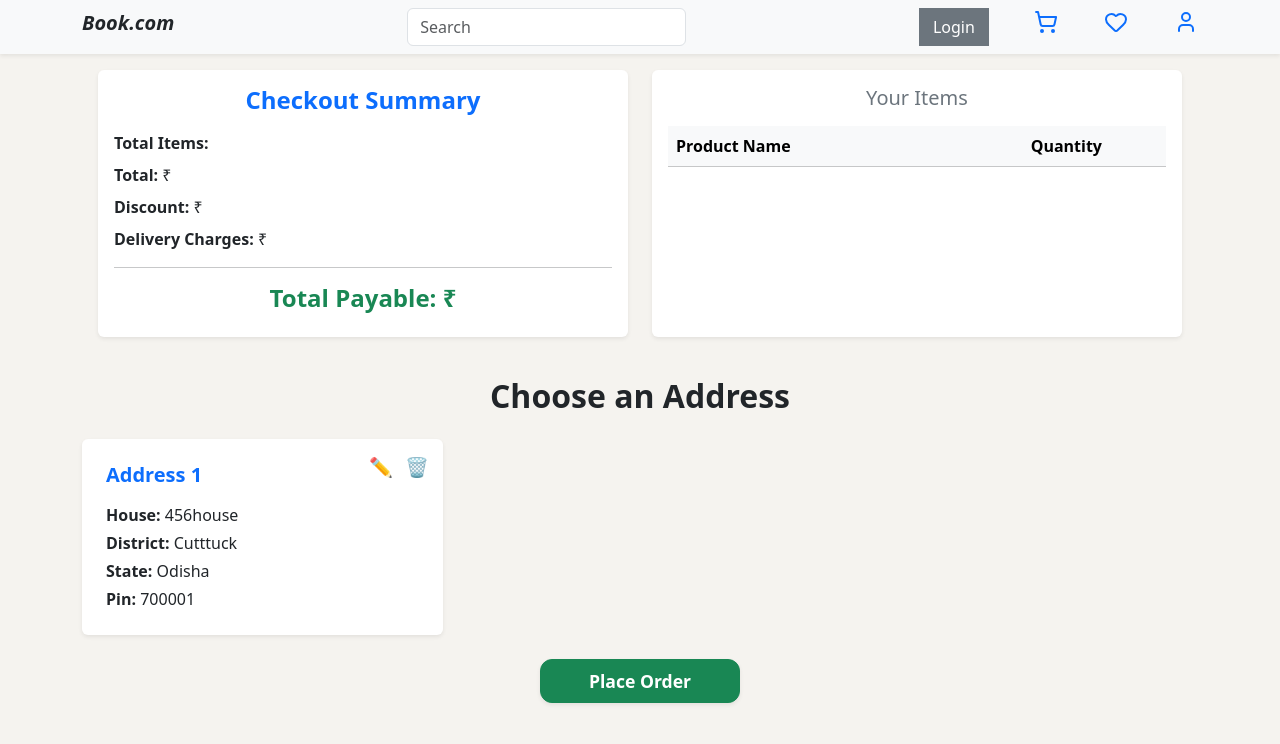
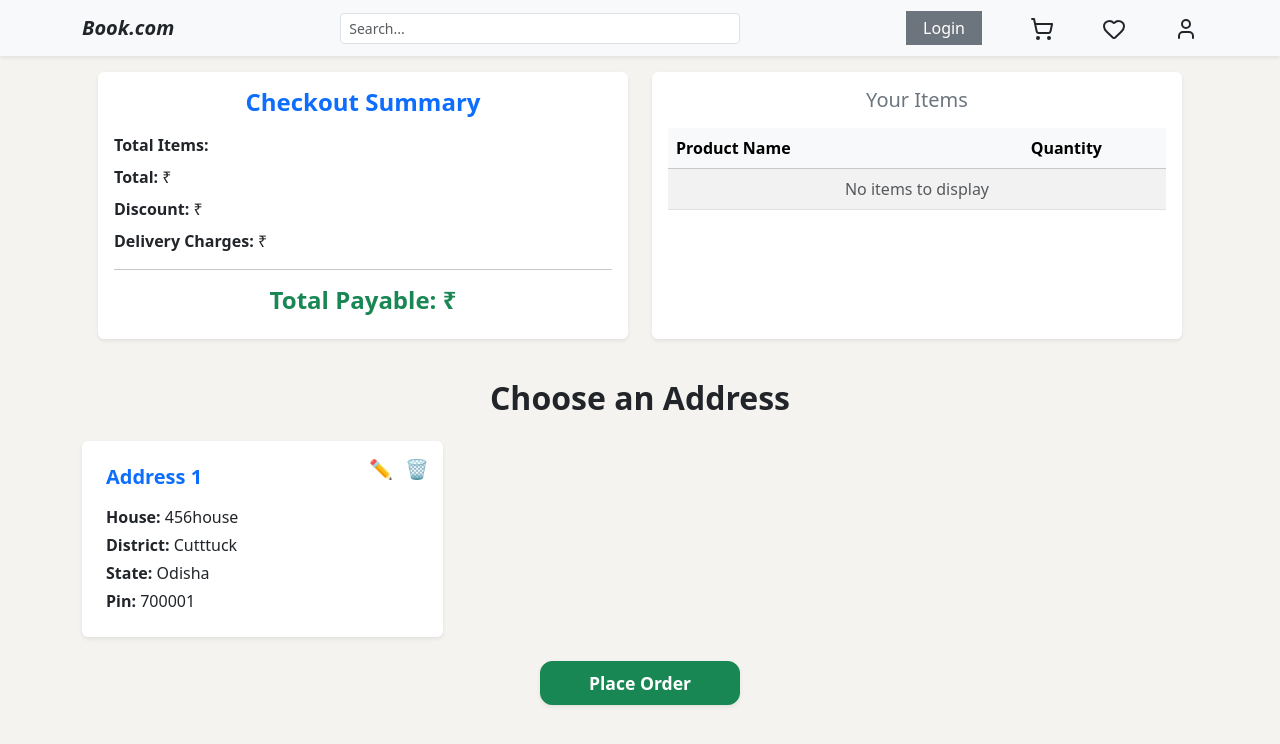
Before and after one commit to sourjyendu-barik/books.com, a React (Vite) app: page /checkout in a window 1280 px wide. Shown: the top 744 px of the page. Built offline with nearby package versions, Linux system fonts and the light colour scheme.

Commit message:
corrrected vercel,add buynow,corrected code

```diff
--- a/index.html
+++ b/index.html
@@ -2,9 +2,9 @@
 <html lang="en">
   <head>
     <meta charset="UTF-8" />
-    <link rel="icon" type="image/svg+xml" href="/vite.svg" />
+    <!-- <link rel="icon" type="image/svg+xml" href="/vite.svg" /> -->
     <meta name="viewport" content="width=device-width, initial-scale=1.0" />
-    <title>frontend</title>
+    <title>📚Book.Com</title>
   </head>
   <body style="background-color: rgb(245, 243, 239)">
     <div id="root"></div>
--- a/src/components/Navbar.jsx
+++ b/src/components/Navbar.jsx
@@ -1,55 +1,69 @@
-import React from "react";
+import React, { useState } from "react";
 import { NavLink } from "react-router";
 import Cart from "./Cart";
 import Wishcount from "./Wishcount";
-import { User } from "lucide-react";
+import { User, Menu } from "lucide-react";
 import { useBookContext } from "../context/BookContext";
+
 const Navbar = () => {
   const { updateFilter, filters } = useBookContext();
+  const [isOpen, setIsOpen] = useState(false);
+
   const handleInput = (e) => {
     updateFilter("bookname", e.target.value);
   };
+
   return (
-    <div className="bg-light py-2 sticky-top shadow-sm">
-      {/* Main flex container for equal spacing */}
-      <nav className="d-flex justify-content-between container">
-        {/* Left section - Site title / logo */}
-        <div>
+    <nav className="navbar navbar-expand-lg bg-light shadow-sm sticky-top">
+      <div className="container d-flex justify-content-between align-items-center">
+        {/* Logo */}
         <NavLink
           to="/"
-            className="text-decoration-none text-dark fw-bold fs-5"
+          className="navbar-brand text-dark fw-bold fs-5 text-decoration-none"
         >
           <i>Book.com</i>
         </NavLink>
-        </div>
 
-        {/* Middle section - Search bar */}
+        {/* Hamburger for mobile */}
+        <button
+          className="navbar-toggler border-0"
+          type="button"
+          onClick={() => setIsOpen(!isOpen)}
+        >
+          <Menu size={24} />
+        </button>
 
-        <div className="input-group w-25">
+        {/* Collapsible content */}
+        <div className={`collapse navbar-collapse ${isOpen ? "show" : ""}`}>
+          {/* Center - Search bar */}
+          <div className="mx-auto my-2 my-lg-0" style={{ width: "25rem" }}>
             <input
               type="search"
-            className="form-control"
-            placeholder="Search"
+              className="form-control form-control-sm"
+              placeholder="Search..."
               value={filters.bookname}
               onChange={handleInput}
             />
           </div>
 
-        {/* Right section - Login, Cart, Wishlist */}
-        <div className="d-flex justify-content-between gap-1 w-25">
-          <button className="btn btn-secondary rounded-0 w-25">Login</button>
-          <NavLink to="/cartpage">
+          {/* Right side */}
+          <div className="d-flex align-items-center justify-content-end gap-5 mt-2 mt-lg-0 ms-lg-3">
+            <button className="btn btn-secondary rounded-0 px-3 py-1">
+              Login
+            </button>
+            <NavLink to="/cartpage" className="text-dark">
               <Cart />
             </NavLink>
-          <NavLink to="/wishlist">
+            <NavLink to="/wishlist" className="text-dark">
               <Wishcount />
             </NavLink>
-          <NavLink to="/useprofile">
+            <NavLink to="/useprofile" className="text-dark">
               <User />
             </NavLink>
           </div>
+        </div>
+      </div>
     </nav>
-    </div>
   );
 };
 
--- a/src/components/Userprofile.jsx
+++ b/src/components/Userprofile.jsx
@@ -148,6 +148,7 @@ const Userprofile = () => {
                       <p>Discount: ₹{o.discount}</p>
                       <p>Delivery: ₹{o.d_charge}</p>
                       <p className="fw-semibold">Payable: ₹{o.totalAmt}</p>
+                      <p>Date: {o.orderDate}</p>
                     </div>
                   </div>
                 </div>
--- a/src/pages/CartPage.jsx
+++ b/src/pages/CartPage.jsx
@@ -30,7 +30,7 @@ const CartPage = () => {
   const navigate = useNavigate();
   const handlePlaceOrder = () => {
     navigate("/checkout", {
-      state: { totalitem, total, discount, d_charge, totalAmt },
+      state: { totalitem, total, discount, d_charge, totalAmt, cartitems },
     });
   };
   return (
--- a/src/pages/Checkout.jsx
+++ b/src/pages/Checkout.jsx
@@ -6,25 +6,63 @@ import Modal from "../components/Modal";
 import Address from "../components/Address";
 const Checkout = () => {
   const location = useLocation();
-  const { setOrders, setcartitems, cartitems, currentAddress } =
-    useBookContext();
+  const { setOrders, setcartitems, currentAddress } = useBookContext();
   const [showModel, setShowModel] = useState(false);
-  const { totalitem, total, discount, d_charge, totalAmt } =
-    location.state || {};
+  const {
+    from,
+    bookWithCount: book,
+    totalitem,
+    total,
+    discount,
+    d_charge,
+    totalAmt,
+    cartitems = [],
+  } = location.state || {};
 
+  //if checkout comes from card directly
+  const singleBookSummary = book
+    ? {
+        totalitem: 1,
+        total: book.price.originalPrice,
+        discount: book.price.originalPrice - book.price.discountedPrice,
+        d_charge: book.deliveryCharges.applicable
+          ? book.deliveryCharges.charge
+          : 0,
+        totalAmt:
+          book.price.discountedPrice +
+          (book.deliveryCharges.applicable ? book.deliveryCharges.charge : 0),
+      }
+    : {};
+
+  //which summaray to use
+  const summaray =
+    from === "details"
+      ? singleBookSummary
+      : { totalitem, total, discount, d_charge, totalAmt };
+
+  ///items to show in table we use a [book] in xase of multiple items it should go throug map method
+
+  const itemsToDisplayed = from === "details" ? [book] : cartitems;
+  //handler for order
   const handleOrder = (e) => {
     e.preventDefault();
 
     if (!currentAddress) {
       return;
     }
-
+    const orderDate = new Date().toLocaleString("en-IN", {
+      day: "2-digit",
+      month: "short",
+      year: "numeric",
+      hour: "2-digit",
+      minute: "2-digit",
+      hour12: true,
+    });
     setOrders((prev) => [
       ...prev,
-      { totalitem, total, discount, d_charge, totalAmt, currentAddress },
+      { ...summaray, currentAddress, items: itemsToDisplayed, orderDate },
     ]);
-
-    setcartitems([]);
+    if (from !== "details") setcartitems([]);
 
     setShowModel(true);
     setTimeout(() => {
@@ -48,22 +86,24 @@ const Checkout = () => {
                 <ul className="list-unstyled mb-0">
                   <li className="mb-2">
                     <span className="fw-semibold">Total Items:</span>{" "}
-                    {totalitem}
+                    {summaray.totalitem}
                   </li>
                   <li className="mb-2">
-                    <span className="fw-semibold">Total:</span> ₹{total}
+                    <span className="fw-semibold">Total:</span> ₹
+                    {summaray.total}
                   </li>
                   <li className="mb-2">
-                    <span className="fw-semibold">Discount:</span> ₹{discount}
+                    <span className="fw-semibold">Discount:</span> ₹
+                    {summaray.discount}
                   </li>
                   <li className="mb-2">
                     <span className="fw-semibold">Delivery Charges:</span> ₹
-                    {d_charge}
+                    {summaray.d_charge}
                   </li>
                 </ul>
                 <hr />
                 <h4 className="text-success text-center fw-bold mt-3">
-                  Total Payable: ₹{totalAmt}
+                  Total Payable: ₹{summaray.totalAmt}
                 </h4>
               </div>
             </div>
@@ -76,22 +116,33 @@ const Checkout = () => {
                 <h5 className="h5 mb-3 text-center text-secondary">
                   Your Items
                 </h5>
-                <table className="table table-striped align-middle">
-                  <thead className="table-light">
+
+                <div style={{ maxHeight: "250px", overflowY: "auto" }}>
+                  <table className="table table-striped align-middle mb-0">
+                    <thead className="table-light sticky-top">
                       <tr>
                         <th>Product Name</th>
                         <th className="text-center">Quantity</th>
                       </tr>
                     </thead>
                     <tbody>
-                    {cartitems.map((item, index) => (
+                      {itemsToDisplayed.length > 0 ? (
+                        itemsToDisplayed.map((item, index) => (
                           <tr key={`${item.name}${index}`}>
                             <td>{item.name}</td>
                             <td className="text-center">{item.count}</td>
                           </tr>
-                    ))}
+                        ))
+                      ) : (
+                        <tr>
+                          <td colSpan="2" className="text-center text-muted">
+                            No items to display
+                          </td>
+                        </tr>
+                      )}
                     </tbody>
                   </table>
+                </div>
               </div>
             </div>
           </div>
--- a/src/pages/Details.jsx
+++ b/src/pages/Details.jsx
@@ -1,7 +1,7 @@
 import React from "react";
 import Navbar from "../components/Navbar";
 import Price from "../components/Price";
-import { useParams } from "react-router";
+import { useNavigate, useParams } from "react-router";
 import { useBookContext } from "../context/BookContext";
 import { Heart, Truck, RotateCcw, CreditCard } from "lucide-react";
 import Rating from "../components/Rating";
@@ -20,7 +20,17 @@ const Details = () => {
       if (alike_booklist.length === 4) break;
     }
   }
+  const navigate = useNavigate();
+  const handleBuyNow = (book) => {
+    const bookWithCount = { ...book, count: 1 };
 
+    navigate("/checkout", {
+      state: {
+        from: "details",
+        bookWithCount,
+      },
+    });
+  };
   return (
     <div>
       <Navbar />
@@ -73,7 +83,10 @@ const Details = () => {
                   </div>
 
                   <div className="p-3">
-                    <button className="btn btn-primary w-100 rounded-3 mb-2">
+                    <button
+                      className="btn btn-primary w-100 rounded-3 mb-2"
+                      onClick={() => handleBuyNow(book)}
+                    >
                       Buy Now
                     </button>
                     <button
--- a/vite.config.js
+++ b/vite.config.js
@@ -3,8 +3,6 @@ import react from "@vitejs/plugin-react";
 
 // https://vite.dev/config/
 export default defineConfig({
-  base: "/", // 👈 THIS LINE FIXES THE REFRESH 404 ISSUE
-
   plugins: [
     react({
       babel: {
```
Also changed, not shown: vercel.json (renamed from versel.json). Lines whose indentation alone changed are shown as unchanged.
